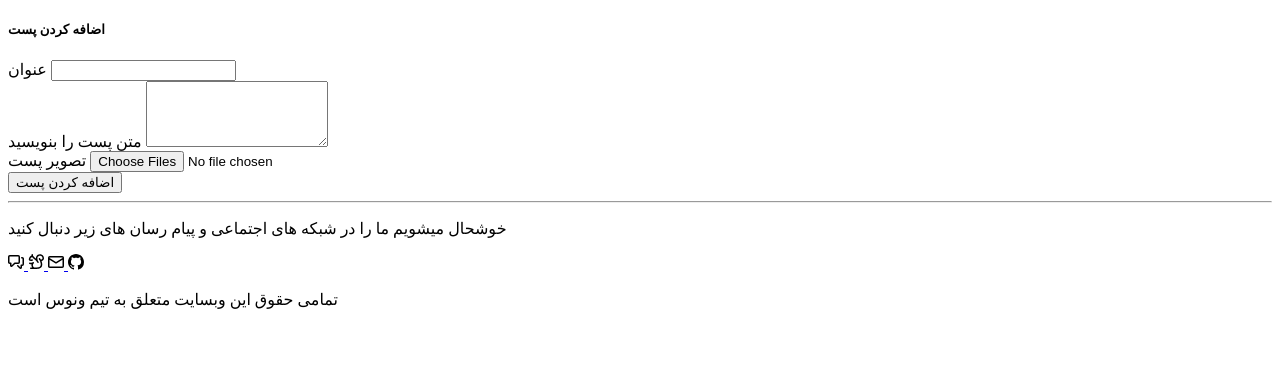
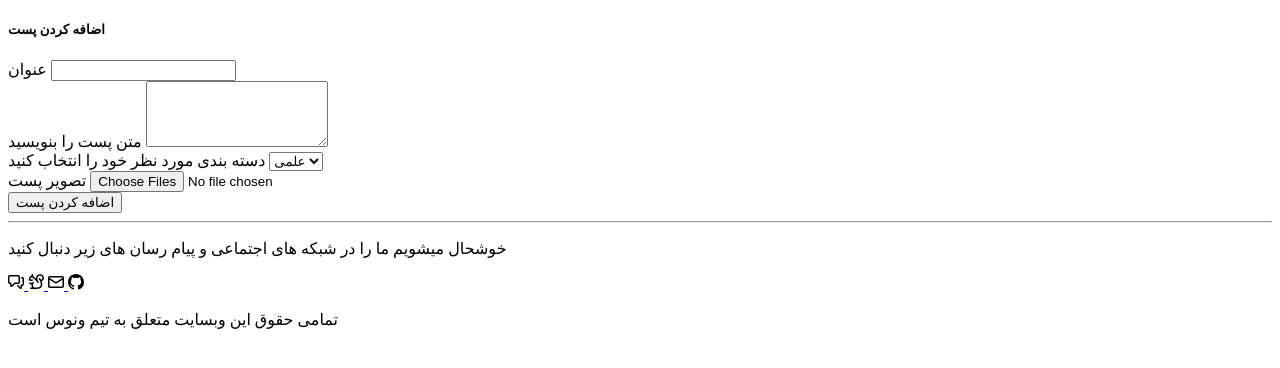
Before and after one commit to pouria0015/venus-weblog, a PHP site: the page made by views/admin/addPost.php in a window 1280 px wide. Shown: the part 156-524 px from the top of the page. Run offline with PHP 8.4, Linux system fonts and the light colour scheme; the template is opened without the code that fills it, so the values that code supplies are empty; some libraries are stand-ins or nearby versions.

Commit message:
add: add option select in form post for category

```diff
--- a/views/admin/addPost.php
+++ b/views/admin/addPost.php
@@ -1,5 +1,6 @@
 <?php
 view("admin/inc/header");
+
 ?>
 <script src="<?= asset('js/ckeditor/ckeditor.js') ?>"></script>
 
@@ -22,10 +23,17 @@ view("admin/inc/header");
 
                         </div>
                         <script>
-                                CKEDITOR.replace('textPost');
-                            </script>
+                            CKEDITOR.replace('textPost');
+                        </script>
                     </div>
 
+                    <div class="mb-3 mb-5">
+                    <label for="cate" class="form-label"> دسته بندی مورد نظر خود را انتخاب کنید </label>
+                    <select class="form-select" aria-label="Default select example" id="cate" name="category">
+                        <option value="1"> علمی </option>
+                    </select>
+
+ </div>
                     <div class="mb-3">
                         <label for="formFileMultiple" class="form-label"> تصویر پست </label>
                         <input class="form-control" type="file" name="image" id="formFileMultiple" multiple>
```
